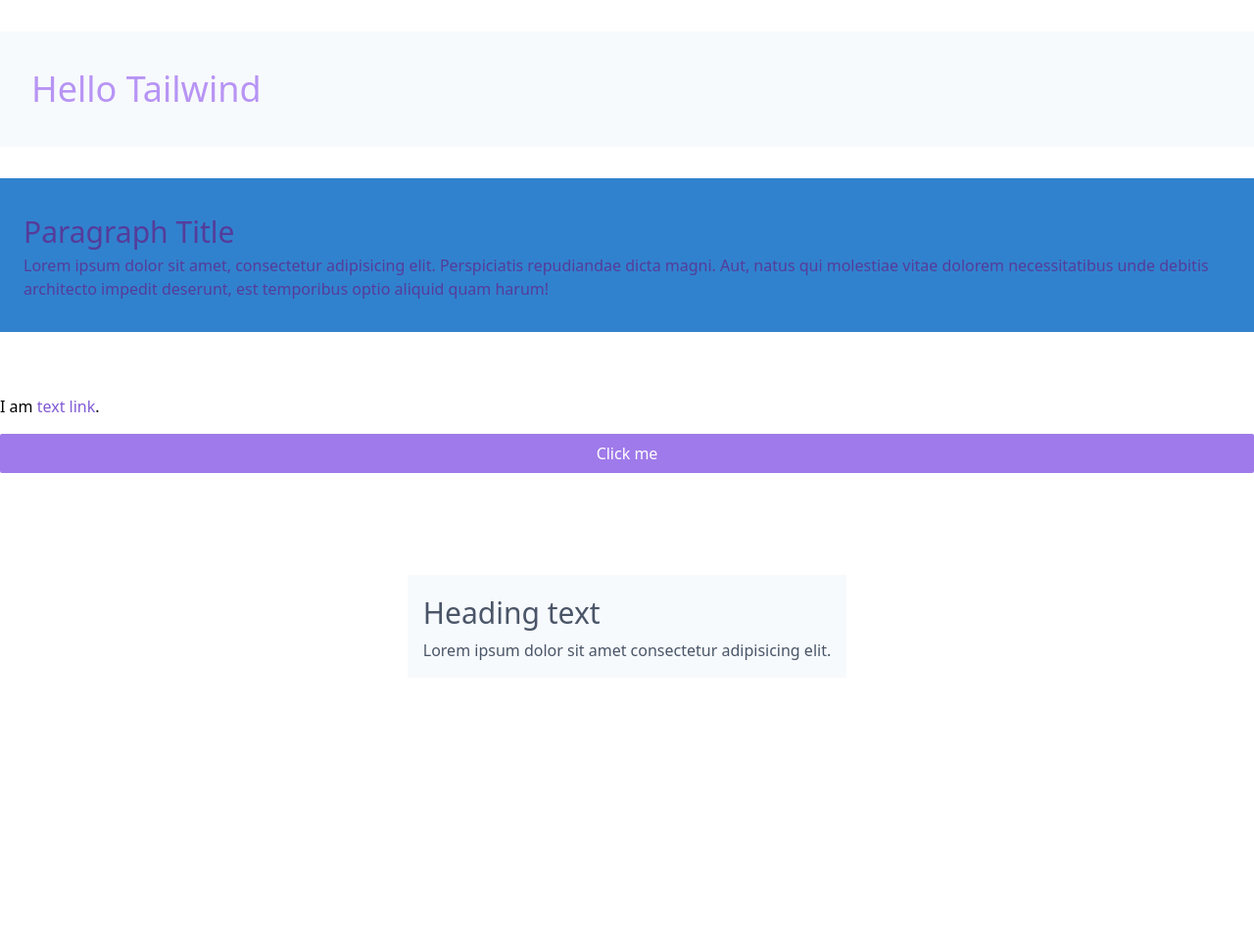
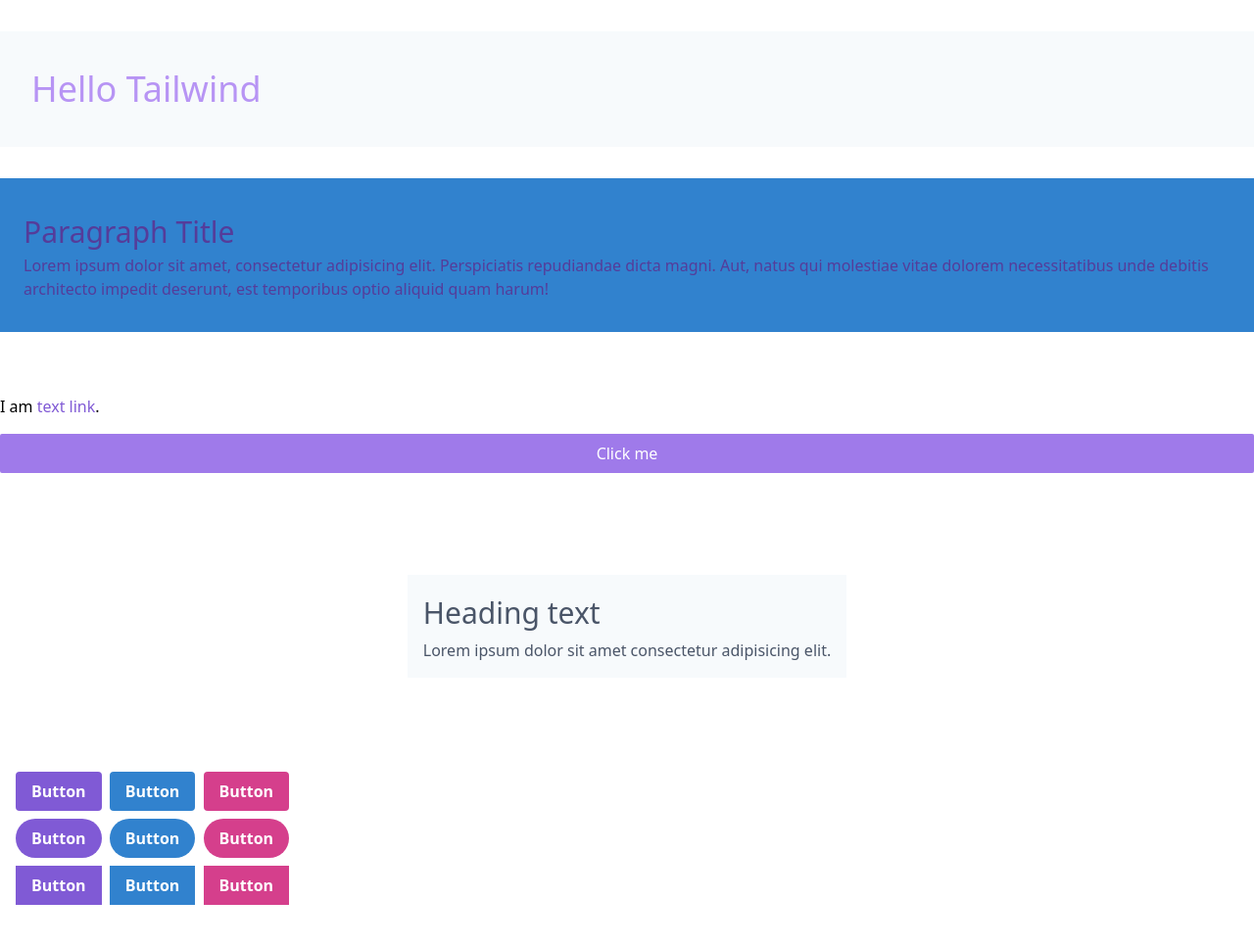
Before and after one commit to miyasinarafat/Learning-Tailwind, a website: page public/index.html in a window 1280 px wide. Shown: the whole page at 98% size. Before the commit the page ends 800 px from the top, so only its background shows below. Drawn offline with Linux system fonts and the light colour scheme.

Commit message:
playing with buttons

```diff
--- a/public/index.html
+++ b/public/index.html
@@ -41,6 +41,24 @@
             <p class="text-gray-700 group-hover:text-white">Lorem ipsum dolor sit amet consectetur adipisicing elit.</p>
         </div>
     </div>
+
+    <div class="py-8 my-8 mx-4">
+        <button class="btn">Button</button>
+        <button class="btn btn-blue">Button</button>
+        <button class="btn btn-pink">Button</button>
+
+        <br>
+
+        <button class="btn btn-pill">Button</button>
+        <button class="btn btn-blue btn-pill">Button</button>
+        <button class="btn btn-pink btn-pill">Button</button>
+
+        <br>
+
+        <button class="btn btn-square">Button</button>
+        <button class="btn btn-blue btn-square">Button</button>
+        <button class="btn btn-pink btn-square">Button</button>
+    </div>
 </body>
 
 </html>
--- a/src/styles.css
+++ b/src/styles.css
@@ -2,4 +2,36 @@
 
 @tailwind components;
 
+
+.btn {
+    @apply bg-purple-600 text-white font-bold px-4 py-2 rounded mr-1 mb-2;
+}
+
+.btn:hover {
+    @apply bg-purple-800;
+}
+
+.btn-pink {
+    @apply bg-pink-600;
+}
+.btn-pink:hover {
+    @apply bg-pink-800;
+}
+
+.btn-blue {
+    @apply bg-blue-600;
+}
+.btn-blue:hover {
+    @apply bg-blue-800;
+}
+
+.btn-pill {
+    @apply rounded-full;
+}
+
+.btn-square {
+    @apply rounded-none;
+}
+
+
 @tailwind utilities;
```
Also changed, not shown: public/build/tailwind.css.
